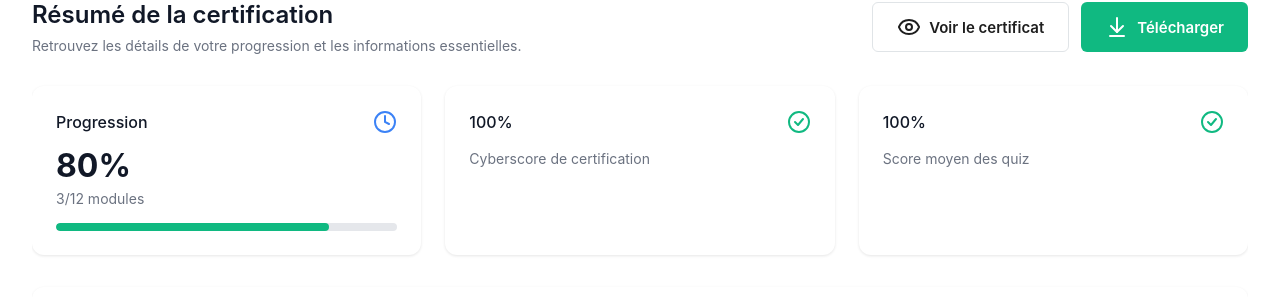
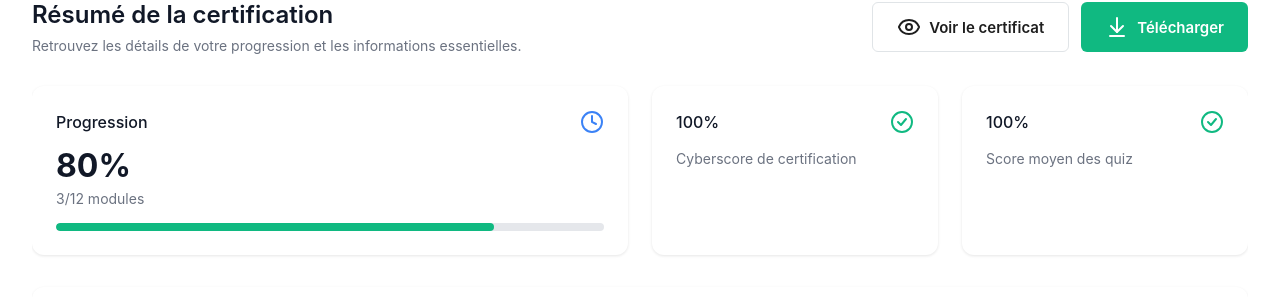
Before and after one commit to Polsa229/intelligency360, a Vue app: page /dashboard in a window 1280 px wide. Shown: the part 128-433 px from the top of the page. Built offline with nearby package versions, Linux system fonts and the light colour scheme; no server answers.

Commit message:
design progression stat

```diff
--- a/src/components/ui/PostModal.vue
+++ b/src/components/ui/PostModal.vue
@@ -137,7 +137,6 @@ watch(() => props.show, (newVal) => {
 </script>
 
 <style scoped>
-/* Les styles restent les mêmes que précédemment */
 .modal-overlay {
   position: fixed;
   top: 0;
@@ -223,6 +222,4 @@ watch(() => props.show, (newVal) => {
   padding: 40px;
   color: #6b7280;
 }
-
-/* Reste des styles (identique à la version précédente) */
 </style>
--- a/src/views/CertificationDashboard.vue
+++ b/src/views/CertificationDashboard.vue
@@ -28,7 +28,7 @@
 
     <!-- Stats Cards -->
     <div class="stats-grid">
-      <StatCard title="Progression" variant="progress" value="80%" label="3/12 modules" :show-progress="true"
+      <StatCard class="col-span-2" title="Progression" variant="progress" value="80%" label="3/12 modules" :show-progress="true"
         :progress="80" />
       <StatCard title="100%" variant="success" label="Cyberscore de certification" />
       <StatCard title="100%" variant="success" label="Score moyen des quiz" />
@@ -58,10 +58,10 @@
           <div class="modules-grid">
             <ModuleCard v-for="(module, index) in displayedPosts" :key="module.id" :id="module.id"
               :number="(index + 1).toString().padStart(2, '0')" :title="module.title"
-              :description="module.body.substring(0, 120) + '...'" :image="getModuleImage(module.id)"
+              :description="module.body.substring(0, 120) + '...'" :image="getModuleImage(index)"
               :duration="Math.floor(Math.random() * 20) + 10" :progress="Math.floor(Math.random() * 100)"
               :completed-modules="Math.floor(Math.random() * 12) + 1" :total-modules="12"
-              :status="getModuleStatus(index)" @click="handleModuleClick" />
+              :status="getModuleStatus(index)" @click="handleModuleClick(module.id)" />
           </div>
 
           <!-- Bouton Voir Tous -->
@@ -118,14 +118,14 @@ onMounted(() => {
 });
 
 // Images pour les modules
-const getModuleImage = (id) => {
+const getModuleImage = (index) => {
   const images = [
-    "https://images.unsplash.com/photo-1587300003388-59208cc962cb?w=400&h=300&fit=crop",
-    "https://images.unsplash.com/photo-1560185007-c5ca9d2c014d?w=400&h=300&fit=crop",
-    "https://images.unsplash.com/photo-1544787219-7f47ccb76574?w=400&h=300&fit=crop",
-    "https://images.unsplash.com/photo-1518780664697-55e3ad937233?w=400&h=300&fit=crop"
+    new URL('@/assets/img/post/image-1.jpg', import.meta.url).href,
+    new URL('@/assets/img/post/image-2.jpg', import.meta.url).href,
+    new URL('@/assets/img/post/image-3.jpg', import.meta.url).href,
+    new URL('@/assets/img/post/image-4.jpg', import.meta.url).href
   ];
-  return images[id % images.length];
+  return images[index % images.length];
 };
 
 const getModuleStatus = (index) => {
--- a/src/views/styles/CertificationDashboard.css
+++ b/src/views/styles/CertificationDashboard.css
@@ -50,12 +50,19 @@
 /* Stats Grid */
 .stats-grid {
   display: grid;
-  grid-template-columns: repeat(3, 1fr);
+  grid-template-columns: repeat(4, 1fr);
   gap: 24px;
   margin-bottom: 32px;
   width: 100%;
 }
 
+.stats-grid > * {
+  grid-column: span 1;
+}
+
+.stat-card.col-span-2 {
+  grid-column: span 2;
+}
 /* Container for accordion content - IMPORTANT */
 .accordion-content-wrapper {
   width: 100%;
```
